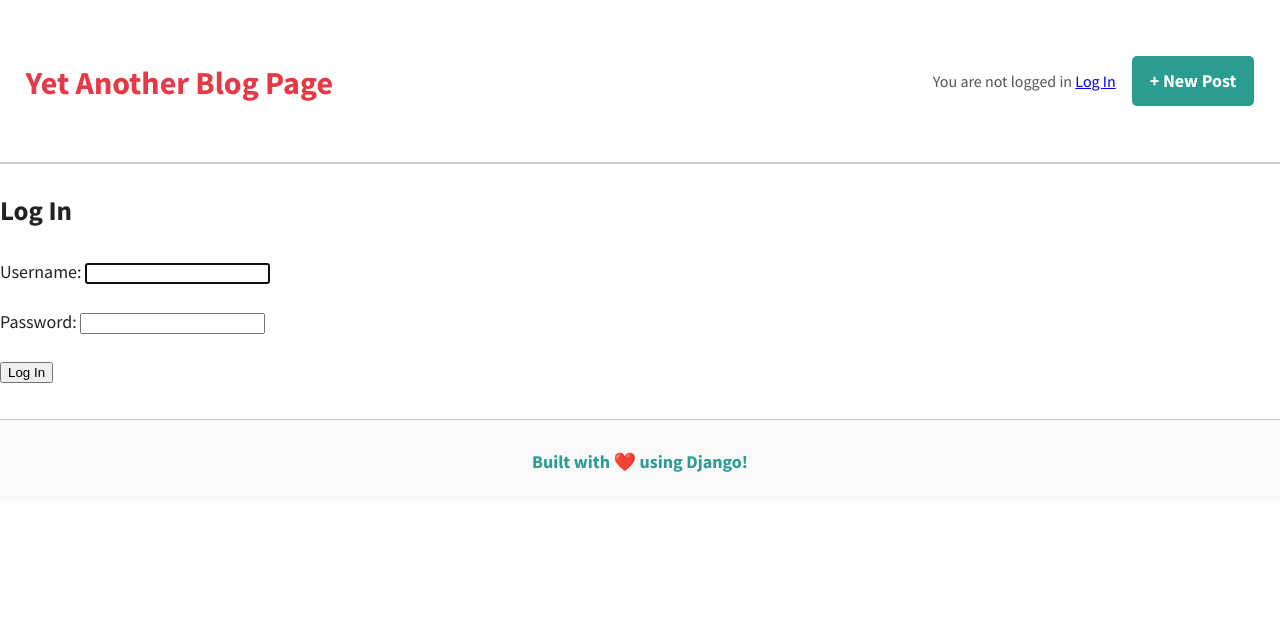
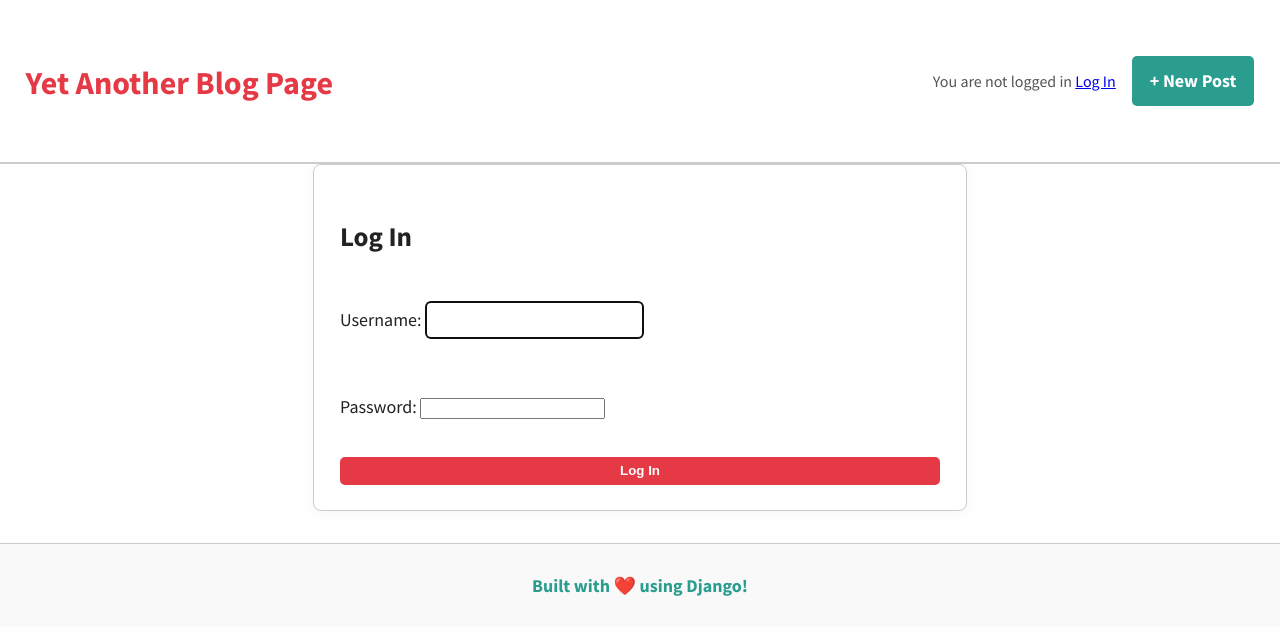
Before and after one commit to eddyctid/crud-project, a Django app: page /accounts/login/ in a window 1280 px wide. Shown: the top 635 px of the page. Run offline with Django 5.2, Linux system fonts and the light colour scheme.

Commit message:
beautify

```diff
--- a/static/css/base.css
+++ b/static/css/base.css
@@ -134,3 +134,121 @@ footer h4 {
         align-items: flex-start;
     }
 }
+
+/* Form section */
+.form-section {
+    max-width: 600px;
+    margin: 0 auto;
+    padding: var(--spacing-section);
+    background-color: #fff;
+    border: 1px solid var(--color-border);
+    border-radius: 8px;
+    box-shadow: 0 2px 8px rgba(0, 0, 0, 0.03);
+}
+
+.styled-form {
+    display: flex;
+    flex-direction: column;
+    gap: 1rem;
+}
+
+.styled-form input[type="text"],
+.styled-form textarea,
+.styled-form select {
+    padding: 0.5em;
+    font-size: 1rem;
+    border: 1px solid var(--color-border);
+    border-radius: 5px;
+    font-family: var(--font-base);
+}
+
+.submit-button {
+    background-color: var(--color-primary);
+    color: white;
+    font-weight: bold;
+    padding: 0.5em 1.2em;
+    border: none;
+    border-radius: 5px;
+    cursor: pointer;
+    transition: background-color 0.3s ease;
+}
+
+.submit-button:hover {
+    background-color: #d62828;
+}
+
+.warning-message {
+    color: var(--color-primary);
+    font-weight: bold;
+    background-color: #fff0f0;
+    padding: 1rem;
+    border-left: 4px solid var(--color-primary);
+    margin-top: 2rem;
+    border-radius: 5px;
+}
+/* Post Entry */
+.post-entry {
+    margin-bottom: var(--spacing-section);
+    padding: 1.5rem;
+    border: 1px solid var(--color-border);
+    border-radius: 8px;
+    background-color: #fafafa;
+    box-shadow: 0 2px 8px rgba(0, 0, 0, 0.05);
+    transition: box-shadow 0.3s ease;
+}
+
+.post-entry:hover {
+    box-shadow: 0 2px 10px rgba(0, 0, 0, 0.1);
+}
+
+.post-entry h2 {
+    font-size: 1.75rem;
+    margin-top: 0;
+    font-weight: bold;
+}
+
+.post-entry h2 a {
+    color: var(--color-link);
+    text-decoration: none;
+}
+
+.post-entry h2 a:hover {
+    color: var(--color-link-hover);
+}
+
+.post-entry p {
+    font-weight: 400;
+    color: #555;
+}
+
+.post-actions {
+    margin-top: 1rem;
+}
+
+.action-link {
+    color: var(--color-secondary);
+    text-decoration: none;
+    font-weight: 600;
+    transition: color 0.3s ease;
+}
+
+.action-link:hover {
+    color: #21867a;
+}
+
+.delete-link {
+    color: var(--color-primary);
+    font-weight: 600;
+    transition: color 0.3s ease;
+}
+
+.delete-link:hover {
+    color: #e63946;
+}
+
+/* Truncate body text */
+.post-entry p {
+    overflow: hidden;
+    text-overflow: ellipsis;
+    white-space: nowrap;
+}
--- a/templates/registration/login.html
+++ b/templates/registration/login.html
@@ -1,8 +1,12 @@
+<!-- templates/login.html -->
 {% extends "base.html" %}
 {% block content %}
-<h2>Log In</h2>
-<form method="post">{% csrf_token %}
-{{ form.as_p }}
-<button type="submit">Log In</button>
-</form>
+<section class="form-section">
+    <h2>Log In</h2>
+    <form method="post" class="styled-form">
+        {% csrf_token %}
+        {{ form.as_p }}
+        <button type="submit" class="submit-button">Log In</button>
+    </form>
+</section>
 {% endblock content %}
```
Also changed, not shown: templates/blogdelete.html (+15 -9 lines), templates/blogdetail.html (+7 -7 lines), templates/blogedit.html (+12 -9 lines).
